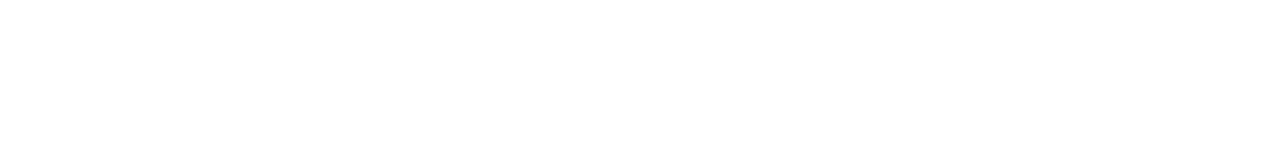
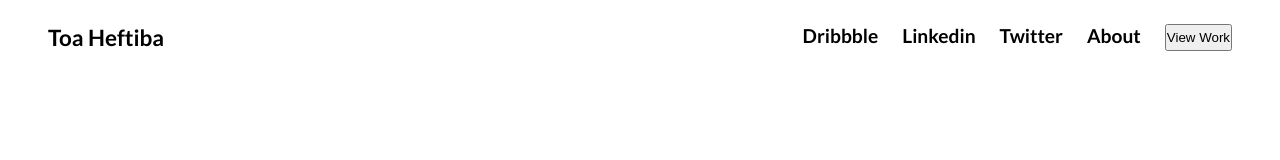
Before and after one commit to samirzjadhav/portfolio-page, a plain HTML site: page index.html in a window 1280 px wide. Drawn offline with Linux system fonts and the light colour scheme.

Commit message:
feat: add navbar

```diff
--- a/index.html
+++ b/index.html
@@ -7,5 +7,24 @@
     <title>Toa Heftiba</title>
     <link rel="stylesheet" href="./style.css" />
   </head>
-  <body></body>
+  <body>
+    <div class="main">
+      <nav class="navbar">
+        <div class="brand">
+          <a href="/">
+            <h3>Toa Heftiba</h3>
+          </a>
+        </div>
+        <div class="navlinks">
+          <ul>
+            <li><a href="#" class="navlink">Dribbble</a></li>
+            <li><a href="#" class="navlink">Linkedin</a></li>
+            <li><a href="#" class="navlink">Twitter</a></li>
+            <li><a href="#" class="navlink">About</a></li>
+          </ul>
+          <button class="view-work-button">View Work</button>
+        </div>
+      </nav>
+    </div>
+  </body>
 </html>
--- a/style.css
+++ b/style.css
@@ -9,3 +9,48 @@
 body {
   font-family: "Lato", sans-serif;
 }
+
+.main {
+  display: flex;
+  flex-direction: column;
+}
+
+.navbar {
+  display: flex;
+  flex-direction: row;
+  justify-content: space-between;
+  padding: 24px 48px;
+  font-weight: bold;
+  font-size: 1.2rem;
+}
+
+.navbar .brand a {
+  text-decoration: none;
+  color: black;
+}
+
+.navlinks {
+  display: flex;
+  flex-direction: row;
+}
+
+.navlinks > ul {
+  display: flex;
+  flex-direction: row;
+}
+
+.navlinks ul {
+  list-style: none;
+}
+
+.navlinks .navlink {
+  margin-right: 24px;
+  color: black;
+  text-decoration: none;
+  transition: 1s;
+  border-bottom: 2px solid transparent;
+}
+
+.navlinks .navlink:hover {
+  border-color: black;
+}
```
